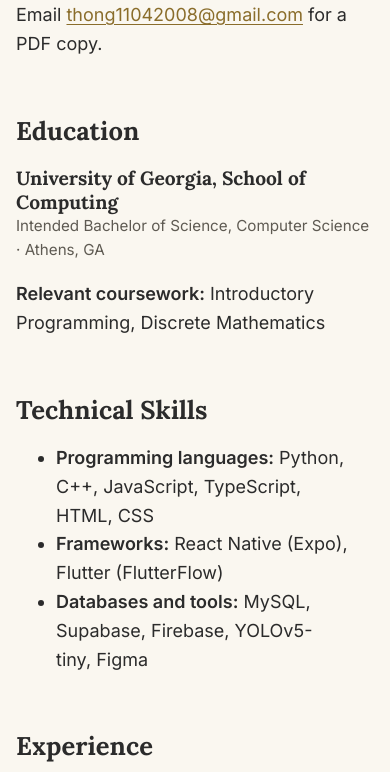
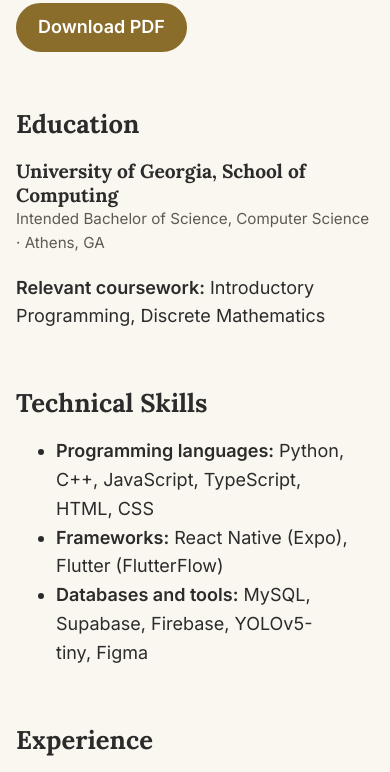
Before and after one commit to NotWutLit/NotWutLit.github.io, a plain HTML site: page resume.html in a window 390 px wide. Shown: the part 226-998 px from the top of the page. Drawn offline with Linux system fonts and the light colour scheme.

Commit message:
Add résumé PDF without phone number and restore the Download button
Co-Authored-By: Claude Opus 5.5 <noreply@anthropic.com>

```diff
--- a/resume.html
+++ b/resume.html
@@ -31,9 +31,8 @@
   <main id="main-content" tabindex="-1">
     <div class="wrap">
       <h1>Résumé</h1>
-      <!-- Download button removed until a PDF without the phone number exists. To restore:
-      <div class="actions"><a class="btn" href="assets/resume.pdf" download="Thong Thai - Resume.pdf">Download PDF</a></div> -->
-      <p class="meta">Email <a href="mailto:thong11042008@gmail.com">thong11042008@gmail.com</a> for a PDF copy.</p>
+      <!-- This PDF has the phone number removed. Keep it that way when you replace it. -->
+      <div class="actions"><a class="btn" href="assets/resume.pdf" download="Thong Thai - Resume.pdf">Download PDF</a></div>
 
       <h2>Education</h2>
       <div class="resume-item">
```
Also changed, not shown: 2 other files.
